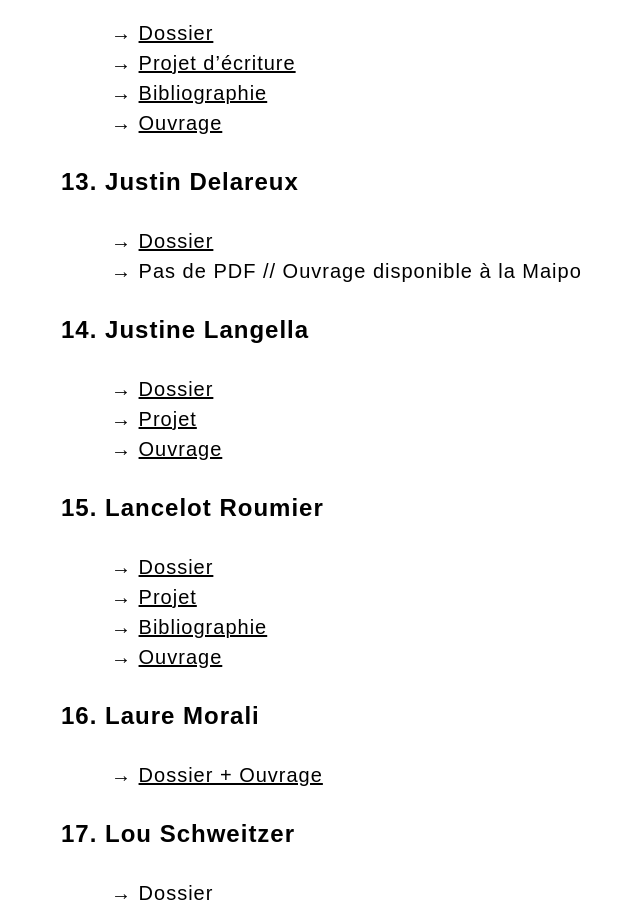
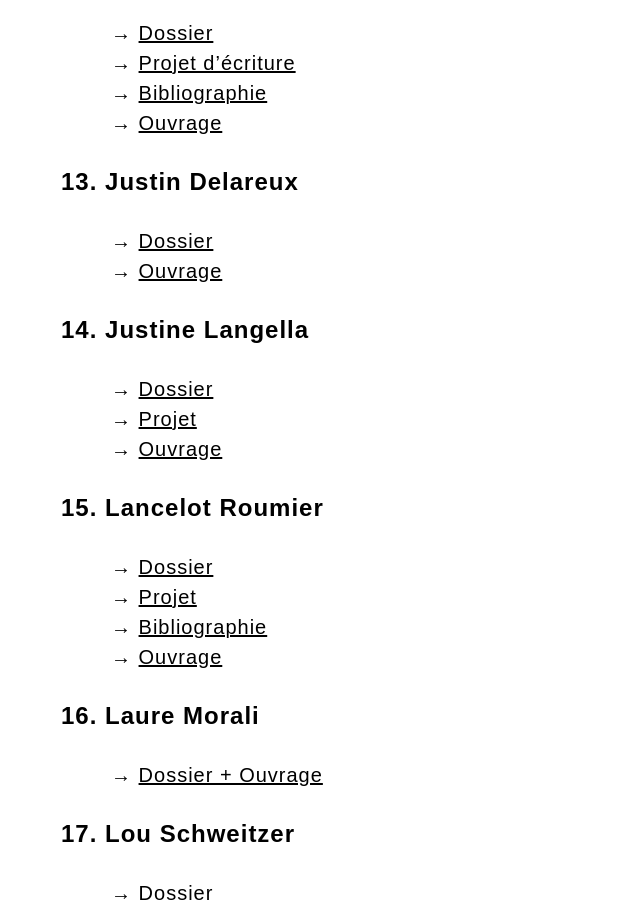
Before and after one commit to PQuod/MaisondelaPoesiedeRennes, a Jekyll site: the page built from espace-admin/admin.md, in a window 1280 px wide and 900 px high, scrolled down 2118 px. Shown: the whole window, without its empty margins (299-939 px from the left). Built offline with Jekyll 4.4.1, drawn with Linux system fonts in a browser that asks for light colours; some web fonts are replaced; a script that is not in the unit is left out.

Commit message:
Update Pages “accueilca”

```diff
--- a/espace-admin/admin.md
+++ b/espace-admin/admin.md
@@ -63,7 +63,7 @@
 
 ### 13. Justin Delareux
 - [Dossier](https://maisondelapoesie-rennes.org/docs/candidatures_2025-2026/Justin%20Delareux/Justin_Delareux_Dossier.pdf)
-- Pas de PDF // Ouvrage disponible à la Maipo
+- [Ouvrage](https://maisondelapoesie-rennes.org/docs/candidatures_2025-2026/Justin%20Delareux/Justin_Delareux_Ouvrage.pdf)
 
 ### 14. Justine Langella
 - [Dossier](https://maisondelapoesie-rennes.org/docs/candidatures_2025-2026/Justine%20Langella/01Justine_Langella_Dossier.pdf)
```
